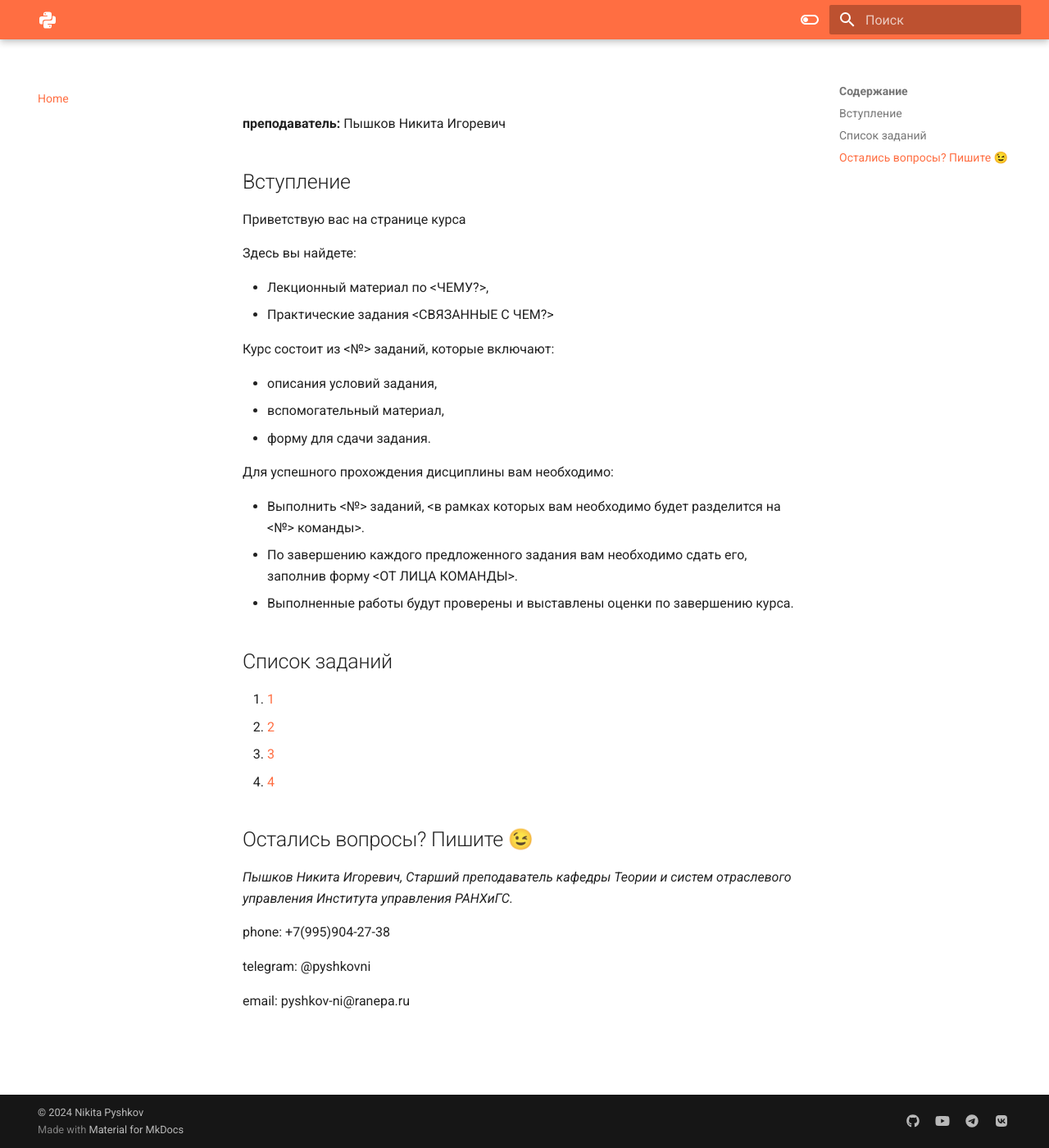
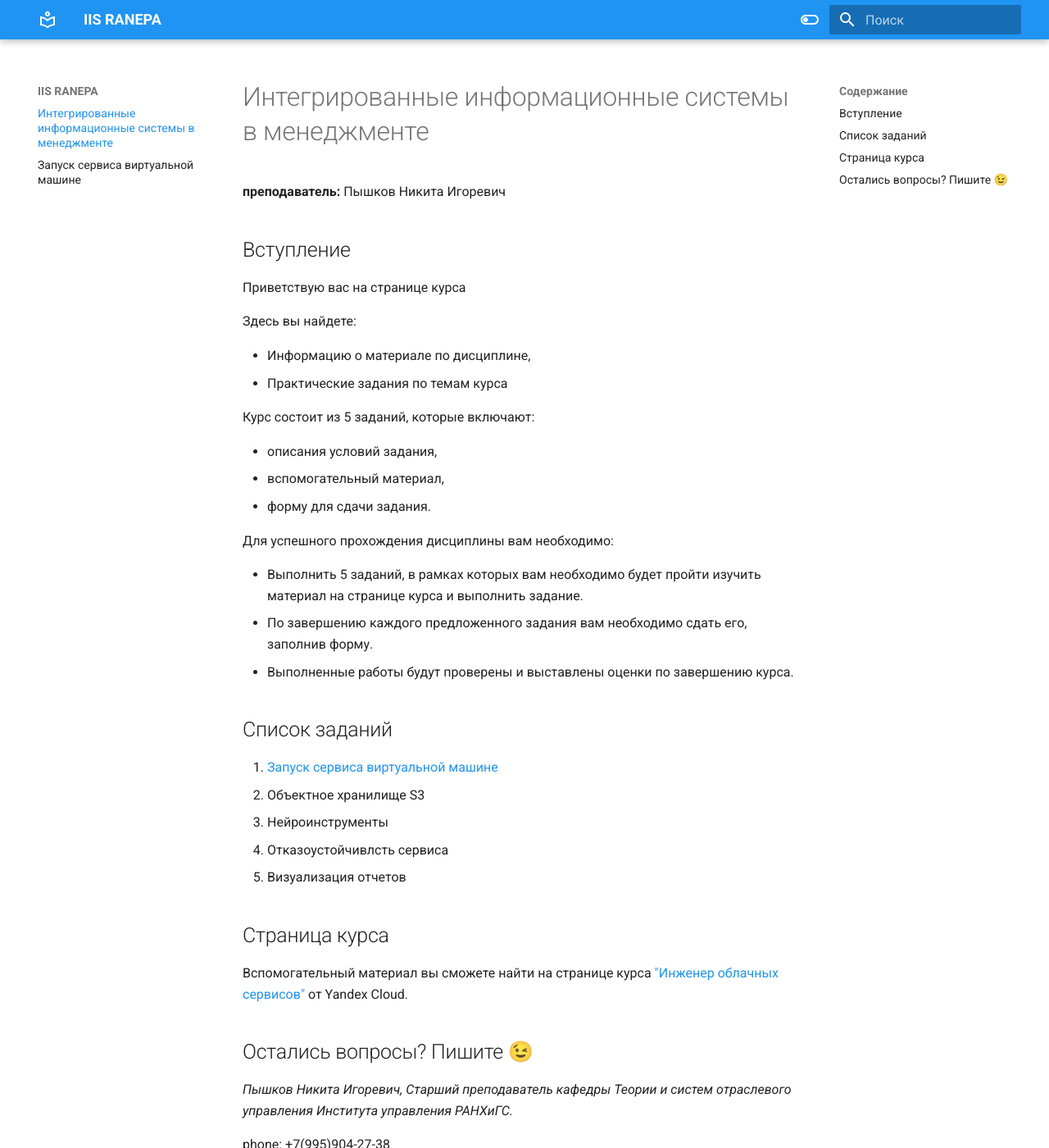
Before and after one commit to pyshkovni/2025-iis-page, an MkDocs documentation site: the page built from docs/index.md, in a window 1280 px wide and 1400 px high. Shown: the whole window at 82% size. Built offline with MkDocs 1.6.1 and Material for MkDocs 9.7.7, drawn with Linux system fonts in a browser that asks for light colours; some of the changed text lies outside the part shown.

Commit message:
Опубликовал задание

```diff
--- a/docs/index.md
+++ b/docs/index.md
@@ -1,4 +1,4 @@
-# <COURSE PAGE>
+# Интегрированные информационные системы в менеджменте
 
 **преподаватель:** Пышков Никита Игоревич
 
@@ -8,10 +8,10 @@
 
 Здесь вы найдете:
 
-* Лекционный материал по <ЧЕМУ?>,
-* Практические задания <СВЯЗАННЫЕ С ЧЕМ?>
+* Информацию о материале по дисциплине,
+* Практические задания по темам курса
 
-Курс состоит из <№> заданий, которые включают:
+Курс состоит из 5 заданий, которые включают:
 
 * описания условий задания,
 * вспомогательный материал,
@@ -19,16 +19,21 @@
 
 Для успешного прохождения дисциплины вам необходимо:
 
-* Выполнить <№> заданий, <в рамках которых вам необходимо будет разделится на <№> команды>.
-* По завершению каждого предложенного задания вам необходимо сдать его, заполнив форму <ОТ ЛИЦА КОМАНДЫ>.
+* Выполнить 5 заданий, в рамках которых вам необходимо будет пройти изучить материал на странице курса и выполнить задание.
+* По завершению каждого предложенного задания вам необходимо сдать его, заполнив форму.
 * Выполненные работы будут проверены и выставлены оценки по завершению курса.
 
 ## Список заданий
 
-1. [1]()
-2. [2]()
-3. [3]()
-4. [4]()
+1. [Запуск сервиса виртуальной машине](vm.md)
+2. Объектное хранилище S3
+3. Нейроинструменты
+4. Отказоустойчивлсть сервиса
+5. Визуализация отчетов
+
+## Страница курса
+
+Вспомогательный материал вы сможете найти на странице курса ["Инженер облачных сервисов"](https://start.practicum.yandex/ycloud/) от Yandex Cloud.
 
 ## Остались вопросы? Пишите 😉
 
--- a/mkdocs.yml
+++ b/mkdocs.yml
@@ -1,12 +1,11 @@
-site_name: <COURSE PAGE>
-site_description: <COURSE PAGE FOR E-LEARNING>
-
+site_name: IIS RANEPA
+site_description: Integrated information systems in management
 
 docs_dir: docs
 theme:
   name: material
   icon:
-    logo: material/language-python
+    logo: material/library-outline
   font:
     text: Roboto
     code: Roboto Mono
@@ -24,14 +23,14 @@ theme:
       toggle:
         icon: material/toggle-switch-off-outline
         name: Switch to dark mode
-      primary: deep orange
-      accent: orange
+      primary: blue
+      accent: blue
     - scheme: slate
       toggle:
         icon: material/toggle-switch
         name: Switch to light mode
-      primary: deep orange
-      accent: orange
+      primary: blue
+      accent: blue
 
 extra:
   social:
```
Also changed, not shown: docs/vm.md (added, +28 -0 lines).
